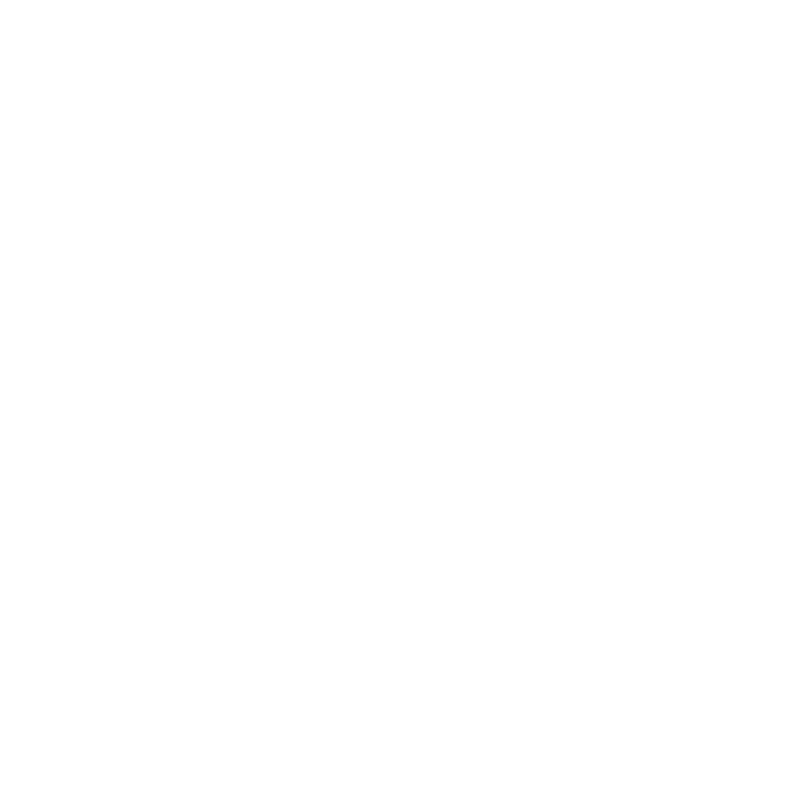
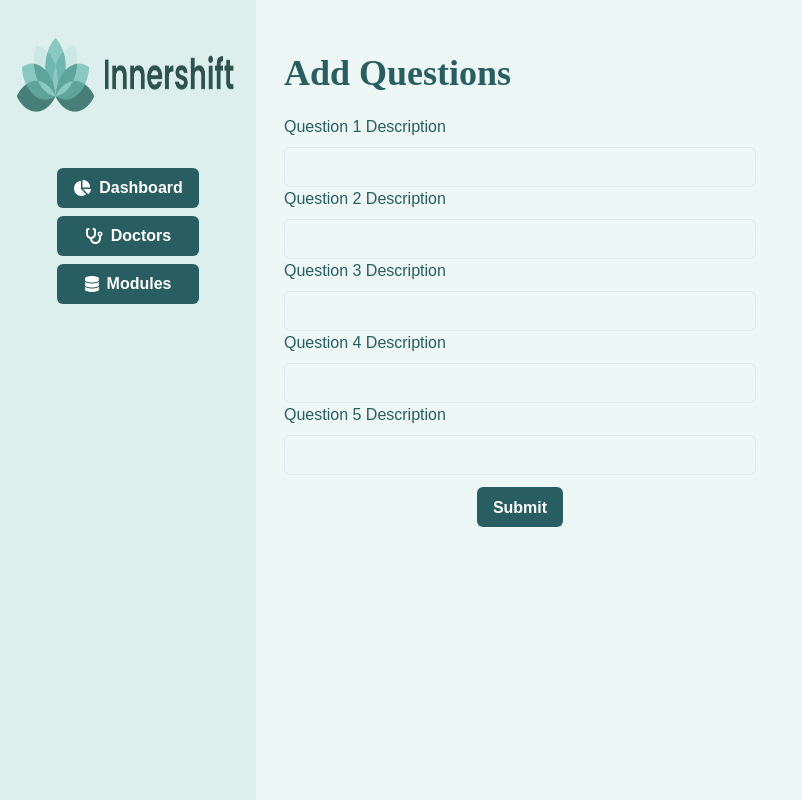
Before and after one commit to RachnaKedigehalli/Innershift, a React (Create React App) app in the folder frontend_web/: page /admin/addquestions in a window 1280 px wide. Before the commit this address had no page. Shown: the whole page, without its empty margins (0-802 px from the left). Built offline with nearby package versions, Linux system fonts and the light colour scheme.

Commit message:
admin: add questions

```diff
--- a/frontend_web/src/App.js
+++ b/frontend_web/src/App.js
@@ -18,6 +18,7 @@
 
 import AdminModules from './Pages/Admin/Modules';
 import AddModule from './Pages/Admin/AddModule';
+import AddQuestions from './Pages/Admin/AddQuestions';
 
 import DoctorDashboard from './Pages/Doctor/Dashboard';
 import DoctorPatients from './Pages/Doctor/Patients';
@@ -57,6 +58,8 @@
 
           <Route path="/admin/modules" element={<AdminModules />} />
           <Route path="/admin/addmodule" element={<AddModule />} />
+          <Route path="/admin/addquestions" element={<AddQuestions />} />
+
 
 
           {/* Doctor */}
--- a/frontend_web/src/Pages/Admin/AddModule.js
+++ b/frontend_web/src/Pages/Admin/AddModule.js
@@ -1,4 +1,4 @@
-import { Flex, Grid, GridItem, Button, ButtonGroup, Image, Text, Box, VStack, HStack, StackDivider, Heading, Input, Center, form } from '@chakra-ui/react'
+import { Flex, Grid, GridItem, Button, ButtonGroup, Image, Text, Box, VStack, NumberInput, NumberInputField, NumberIncrementStepper, NumberDecrementStepper, HStack, StackDivider, Heading, Input, Center, form, NumberInputStepper, Radio, RadioGroup } from '@chakra-ui/react'
 import SideAdmin from "../../Components/SideAdmin";
 import { DESKTOP_BG_LIGHT, DESKTOP_BG_MEDIUM } from "../../Constants";
 import { FontAwesomeIcon } from "@fortawesome/react-fontawesome";
@@ -36,12 +36,14 @@
 
 
 
+
+
 	function AddModuleForm(){
 
 		const [moduleName, setModuleName] = useState('');
 		const [moduleDescription, setModuleDescription] = useState('');
-		const clickAddTask = () => {
-
+		const clickAddTask = () =>{
+			navigate('/admin/addquestions', {});
 		}
 
 		return (<form>
@@ -53,7 +55,29 @@
 				<FormLabel> Description</FormLabel>
 				<Input type='text' value={moduleDescription}/>
 			</FormControl>
-			<Button onClick={clickAddTask} align='center' bg='teal.700' color='white' m={3}> Add Tasks </Button>
+			<FormControl mt={3}>
+                <FormLabel>Module Type</FormLabel>
+                <RadioGroup defaultValue='Form'>
+                    <HStack spacing='24px'>
+                        <Radio value='Form'>Form</Radio>
+                        <Radio value='Audio'>Audio</Radio>
+                        <Radio value='Video'>Video</Radio>
+                        <Radio value='Reading'>Reading</Radio>
+                    </HStack>
+                </RadioGroup>
+            </FormControl>
+			<FormControl mt={3}>
+				<FormLabel>Number of questions</FormLabel>
+				<NumberInput max={50} min={10}>
+					<NumberInputField />
+					<NumberInputStepper>
+						<NumberIncrementStepper />
+						<NumberDecrementStepper />
+					</NumberInputStepper>
+				</NumberInput>
+			</FormControl>
+
+			<Button onClick={clickAddTask} align='center' bg='teal.700' color='white' m={3}> Add Questions </Button>
 		</form>);
 	}
 
--- /dev/null
+++ b/frontend_web/src/Pages/Admin/AddQuestions.js
@@ -0,0 +1,95 @@
+import { Flex, Grid, GridItem, Button, ButtonGroup, Image, Text, Box, VStack, NumberInput, NumberInputField, NumberIncrementStepper, NumberDecrementStepper, HStack, StackDivider, Heading, Input, Center, form, NumberInputStepper } from '@chakra-ui/react'
+import SideAdmin from "../../Components/SideAdmin";
+import { DESKTOP_BG_LIGHT, DESKTOP_BG_MEDIUM } from "../../Constants";
+import { FontAwesomeIcon } from "@fortawesome/react-fontawesome";
+import {
+	faCirclePlus,
+} from "@fortawesome/free-solid-svg-icons";
+
+import {
+	FormControl,
+	FormLabel,
+	FormErrorMessage,
+	FormHelperText,
+} from '@chakra-ui/react'
+
+import react, {useState} from 'react';
+
+import { useNavigate, useLocation, Form, } from 'react-router-dom'
+
+
+
+function AddQuestions() {
+	const navigate = useNavigate();
+	const location = useLocation();
+
+	const dummyFunction = () => {
+		console.log("dashboard clicked");
+		navigate('/dummyloc', {
+			// state: location.state
+		})
+	}
+
+    function FormQuestions(qno){
+        console.log(qno);
+        return(<div>
+            {/* <Heading as='h4' size='md'> <Text align='left'>Question {qno.qno} </Text></Heading> */}
+            <FormControl>
+                <FormLabel> <Text> Question {qno.qno} Description</Text> </FormLabel>
+                <Input type='text'/>
+            </FormControl>
+        </div>);
+    }
+
+	function QuestionsForm(number){
+
+
+		const clickAddTask = () => {
+
+		}
+        console.log(number);
+
+        var questions = [];
+
+        for(var i=1; i<=number.number; i++){
+            console.log(i);
+            questions.push(<FormQuestions key={i} qno={i}/>)
+        }
+
+        console.log(1, questions);
+		return (<form>
+            {questions}
+
+              {/* <QuestionElement/> */}
+
+			<Button onClick={clickAddTask} align='center' bg='teal.700' color='white' m={3}> Submit </Button>
+		</form>);
+	}
+
+
+	return (<div>
+		<Flex>
+
+			{/* This be side nav bar */}
+			<SideAdmin />
+
+			{/* This be main screen */}
+			<Box bg={DESKTOP_BG_LIGHT} minHeight='100vh' w='80%' ml='20%'>
+				<VStack flexDirection='column' align='left' margin={4} mt={10}>
+					<Heading> <Text color='teal.700' ml={3} mt={3}> Add Questions </Text> </Heading>
+
+
+					<Box w='50%' color='teal.700' padding={3} align='center'>
+						<QuestionsForm number={5}/>
+					</Box>
+
+
+				</VStack>
+			</Box>
+
+		</Flex>
+	</div>);
+
+}
+
+export default AddQuestions;
--- a/frontend_web/src/Pages/dummypage.js
+++ b/frontend_web/src/Pages/dummypage.js
@@ -1,6 +1,7 @@
 import { Flex, Box, Heading, } from '@chakra-ui/react'
 import SideDoctor from "../Components/SideDoctor";
 import { DESKTOP_BG_LIGHT } from "../Constants";
+import SideAdmin from '../Components/SideAdmin';
 
 
 
@@ -11,7 +12,7 @@
 		<Flex>
 
 			{/* This be side nav bar */}
-			<SideDoctor />
+			<SideAdmin />
 
 			{/* This be main screen */}
 			<Box bg={DESKTOP_BG_LIGHT} minHeight='100vh' w='80%' color='teal' ml='20%'>
```
Also changed, not shown: 2 other files (tests, documents, lock files or other folders).
